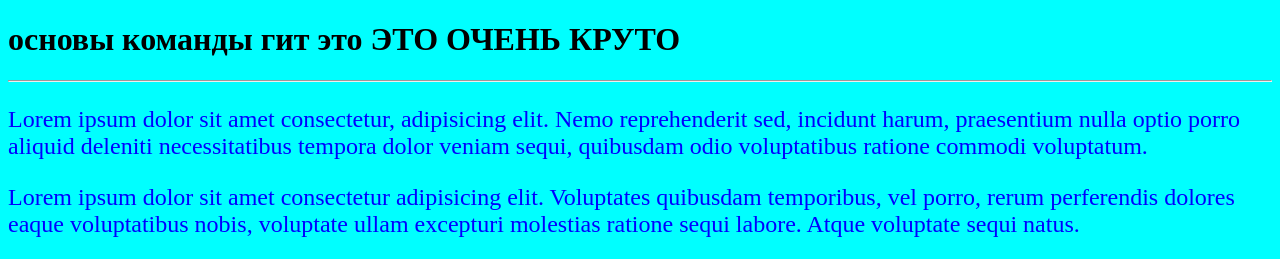
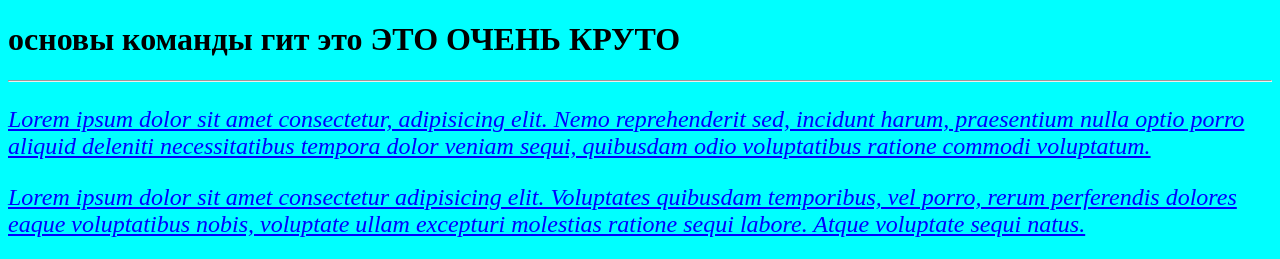
Before and after one commit to 8-mg-8/gittest, a plain HTML site: page index.html in a window 1280 px wide. Shown: the top 259 px of the page. Drawn offline with Linux system fonts and the light colour scheme.

Commit message:
style for p

```diff
--- a/css/style.css
+++ b/css/style.css
@@ -4,6 +4,8 @@ body {
 p {
     color: blue;
     font-size: 24px;
+    font-style: italic;
+    text-decoration: underline;
 }
 .logo{
     width: 233px;
```
